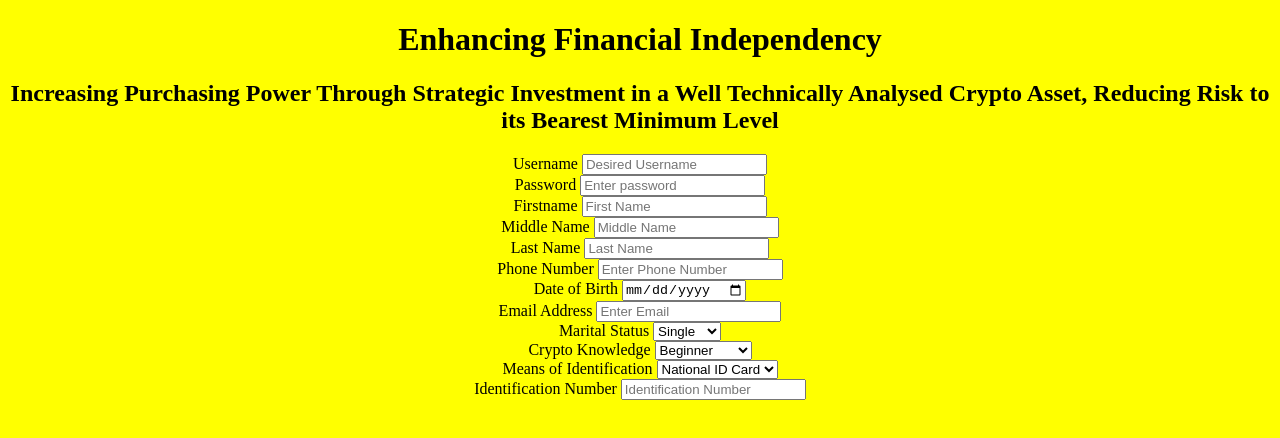
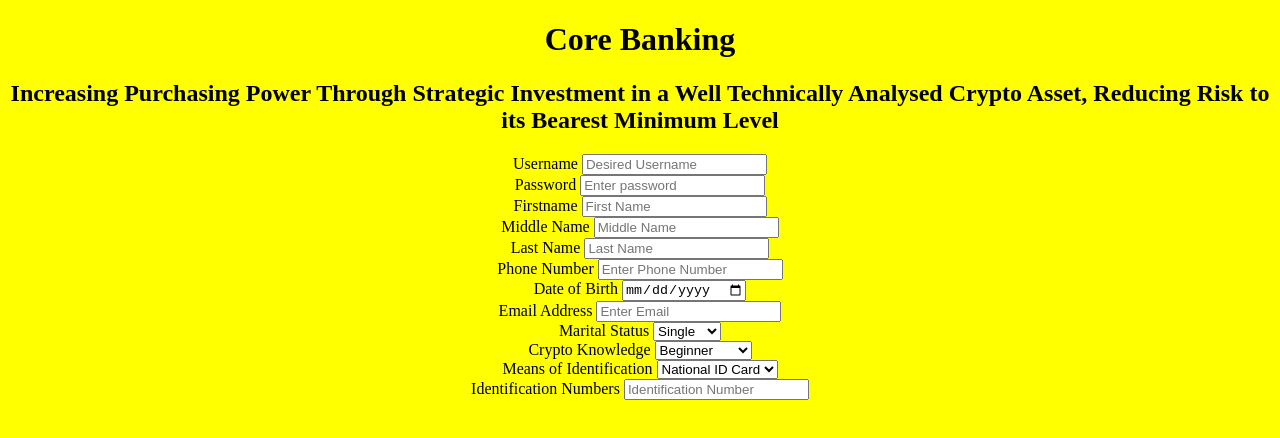
Before and after one commit to Oliverkzee1/Exam-Azure, a plain HTML site: page index.html in a window 1280 px wide. Drawn offline with Linux system fonts and the light colour scheme.

Commit message:
I have made some changes

```diff
--- a/index.html
+++ b/index.html
@@ -7,7 +7,7 @@
     <body>
         <form>
             <div class="cont1">
-                <h1>Enhancing Financial Independency</h1>
+                <h1>Core Banking</h1>
                 <h2>Increasing Purchasing Power Through Strategic Investment in a Well Technically Analysed Crypto Asset, Reducing Risk to its Bearest Minimum Level</h2>
             </div>
             <div class="cont2">
@@ -66,7 +66,7 @@
                 </select>
             </div>
             <div class="home4">
-                <label for="Identification Number">Identification Number</label>
+                <label for="Identification Number">Identification Numbers</label>
                     <input value=""placeholder="Identification Number" />
             </div>
 
```
Also changed, not shown: .NetAssignment/YP.css (added), .NetAssignment/YP.html (added), .NetAssignment/tutorial.css (added), .NetAssignment/tutorial.html (added), .NetAssignment/tutorial.js (added).
